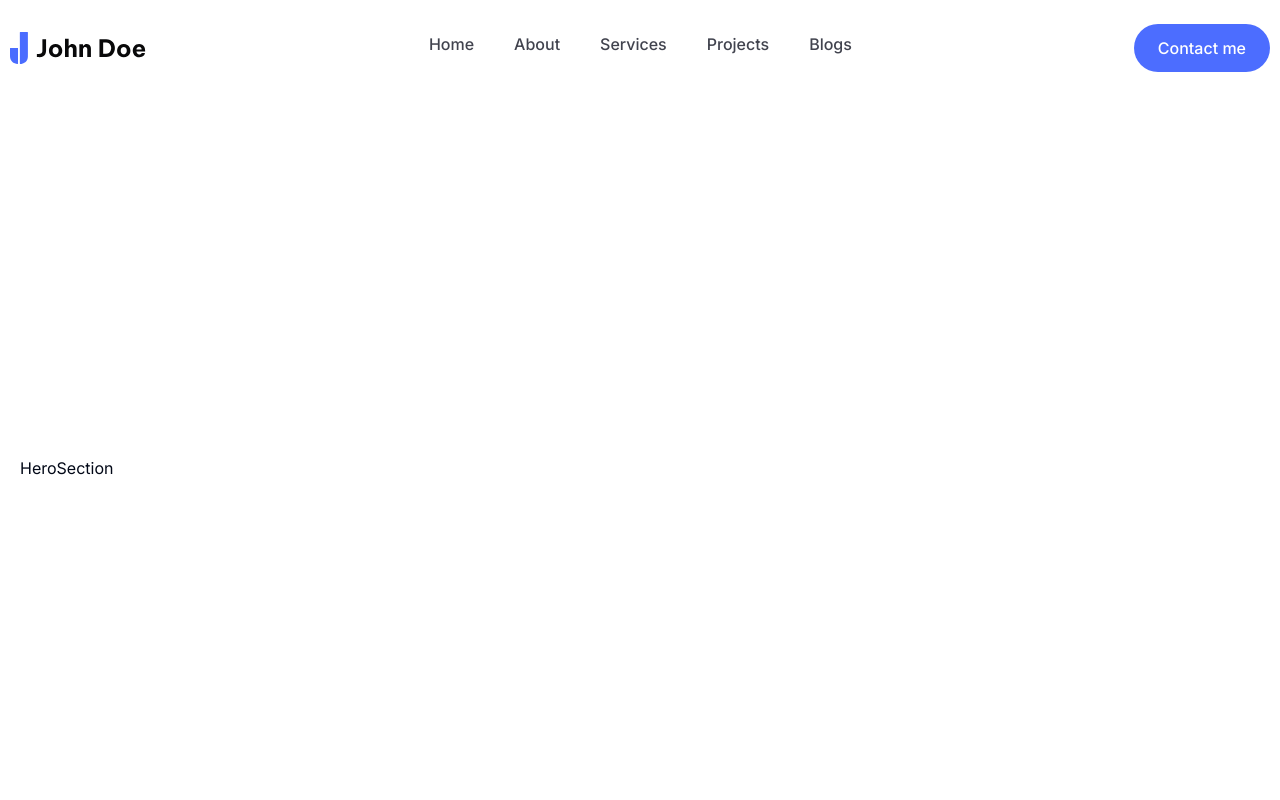
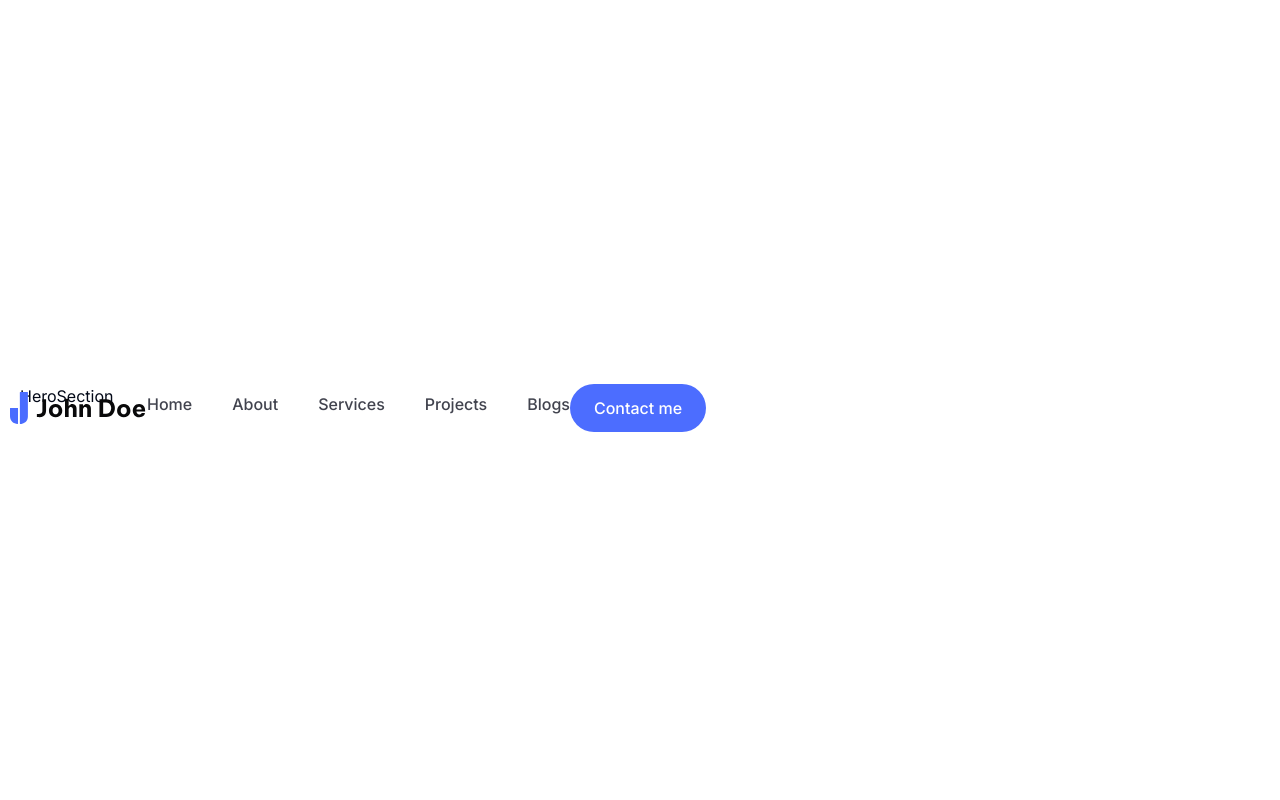
Before and after one commit to mahdimortuza/john-doe-portfolio, a Next.js app: page / in a window 1280 px wide. Shown: the top 800 px of the page. Built offline with nearby package versions, Linux system fonts and the light colour scheme.

Commit message:
active link added

```diff
--- a/src/app/(commonLayout)/page.tsx
+++ b/src/app/(commonLayout)/page.tsx
@@ -1,7 +1,10 @@
 import Container from "@/components/Container";
 import AboutSection from "@/components/pageSections/HomePage/AboutSection";
+import BlogsSection from "@/components/pageSections/HomePage/BlogsSection";
 import ClientSection from "@/components/pageSections/HomePage/ClientSection";
+import ContactSection from "@/components/pageSections/HomePage/ContactSection";
 import HeroSection from "@/components/pageSections/HomePage/HeroSection";
+import NewsletterSection from "@/components/pageSections/HomePage/NewsletterSection";
 import ProjectsSection from "@/components/pageSections/HomePage/ProjectsSection";
 import ServicesSection from "@/components/pageSections/HomePage/ServicesSection";
 import TestimonialSection from "@/components/pageSections/HomePage/TestimonialSection";
@@ -15,6 +18,9 @@ export default function Home() {
       <ServicesSection />
       <ProjectsSection />
       <TestimonialSection />
+      <ContactSection />
+      <BlogsSection />
+      <NewsletterSection />
     </Container>
   );
 }
--- a/src/app/globals.css
+++ b/src/app/globals.css
@@ -79,3 +79,8 @@
     @apply bg-background text-foreground;
   }
 }
+
+/* custom styling for any other interactions */
+.active {
+  background-color: red;
+}
--- a/src/components/pageSections/HomePage/ContactSection.tsx
+++ b/src/components/pageSections/HomePage/ContactSection.tsx
@@ -3,7 +3,9 @@ import Container from "@/components/Container";
 const ContactSection = () => {
   return (
     <Container className="my-10">
-      <div>ContactSection</div>
+      <div id="contact" className="h-[100vh]">
+        ContactSection
+      </div>
     </Container>
   );
 };
--- a/src/components/shared/Navbar.tsx
+++ b/src/components/shared/Navbar.tsx
@@ -1,48 +1,70 @@
 "use client";
 import assets from "@/assets";
 import Image from "next/image";
-import { Link } from "react-scroll";
+import { Link, animateScroll as scroll } from "react-scroll";
 import Container from "../Container";
 
 const Navbar = () => {
+  // const options = {
+  //   duration: 500,
+  //   smooth: true,
+  // };
+
+  const scrollToTop = () => {
+    scroll.scrollToTop();
+  };
+
+  // animateScroll.scrollToTop(options);
   return (
     <Container className="my-[24px]">
-      <nav className="flex justify-between items-center">
-        <Image src={assets.logos.mainLogo} alt="logo" />
+      <nav className="flex justify-between items-center fixed">
+        <Image
+          className="cursor-pointer"
+          onClick={scrollToTop}
+          src={assets.logos.mainLogo}
+          alt="logo"
+        />
         <ul className="flex gap-[40px]">
-          <Link to="home" smooth={true} className="card">
+          <Link
+            to="home"
+            smooth={true}
+            activeClass="active"
+            spy={true}
+            className="text-[16px] font-[500] leading-[150%] text-themeGray hover:text-black pb-[8px] cursor-pointer"
+          >
+            Home
+          </Link>
+
+          <Link to="about" smooth={true} activeClass="active" spy={true}>
             <li className="text-[16px] font-[500] leading-[150%] text-themeGray hover:text-black pb-[8px] cursor-pointer">
-              <h3>Home</h3>
+              About
             </li>
           </Link>
 
-          <Link to="about" smooth={true} className="card">
+          <Link to="services" smooth={true} activeClass="active" spy={true}>
             <li className="text-[16px] font-[500] leading-[150%] text-themeGray hover:text-black pb-[8px] cursor-pointer">
-              <h3>About</h3>
+              Services
             </li>
           </Link>
 
-          <Link to="services" smooth={true} className="card">
+          <Link to="projects" smooth={true} activeClass="active" spy={true}>
             <li className="text-[16px] font-[500] leading-[150%] text-themeGray hover:text-black pb-[8px] cursor-pointer">
-              <h3>Services</h3>
+              Projects
             </li>
           </Link>
 
-          <Link to="projects" smooth={true} className="card">
+          <Link to="blogs" smooth={true} activeClass="active" spy={true}>
             <li className="text-[16px] font-[500] leading-[150%] text-themeGray hover:text-black pb-[8px] cursor-pointer">
-              <h3>Projects</h3>
-            </li>
-          </Link>
-
-          <Link to="blogs" smooth={true} className="card">
-            <li className="text-[16px] font-[500] leading-[150%] text-themeGray hover:text-black pb-[8px] cursor-pointer">
-              <h3>Blogs</h3>
+              Blogs
             </li>
           </Link>
         </ul>
-        <button className=" text-white bg-themeBlue hover:bg-black text-[16px] font-[500] leading-[150%] rounded-full px-[24px] py-[12px]">
-          Contact me
-        </button>
+
+        <Link to="contact" smooth={true}>
+          <button className=" text-white bg-themeBlue hover:bg-black text-[16px] font-[500] leading-[150%] rounded-full px-[24px] py-[12px]">
+            Contact me
+          </button>
+        </Link>
       </nav>
     </Container>
   );
```
